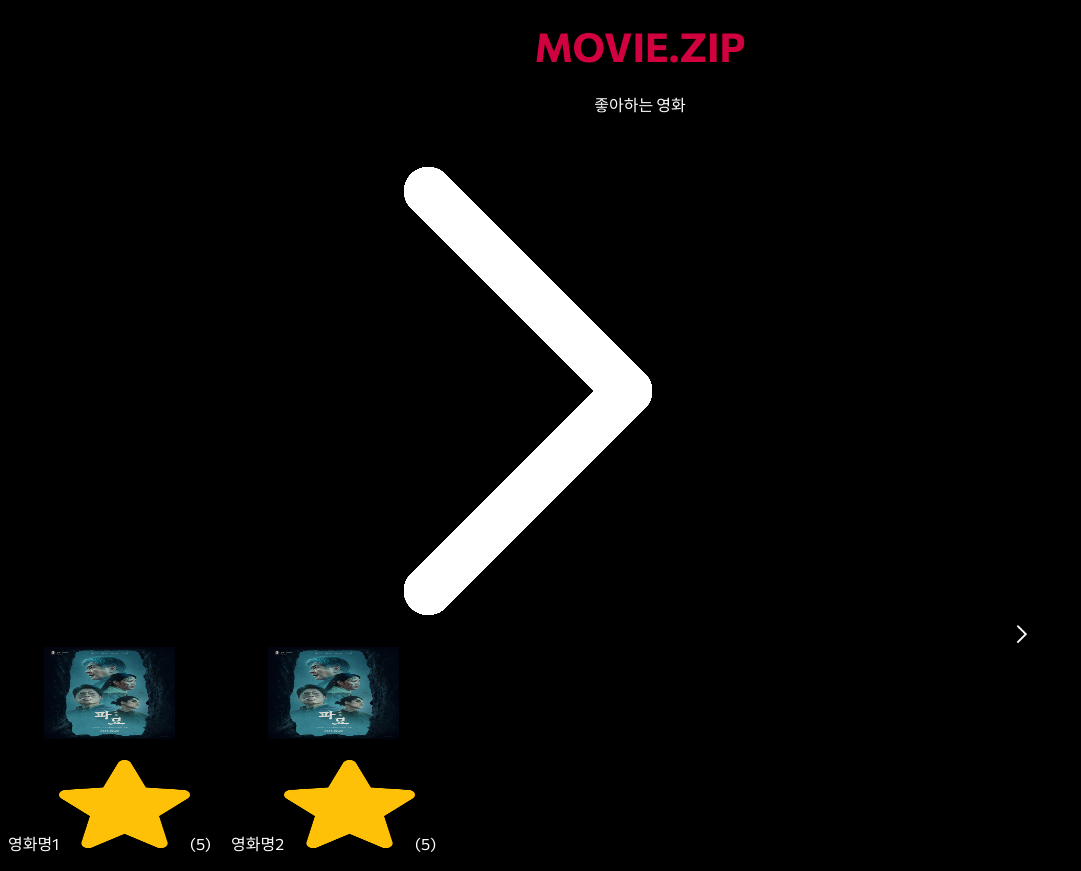
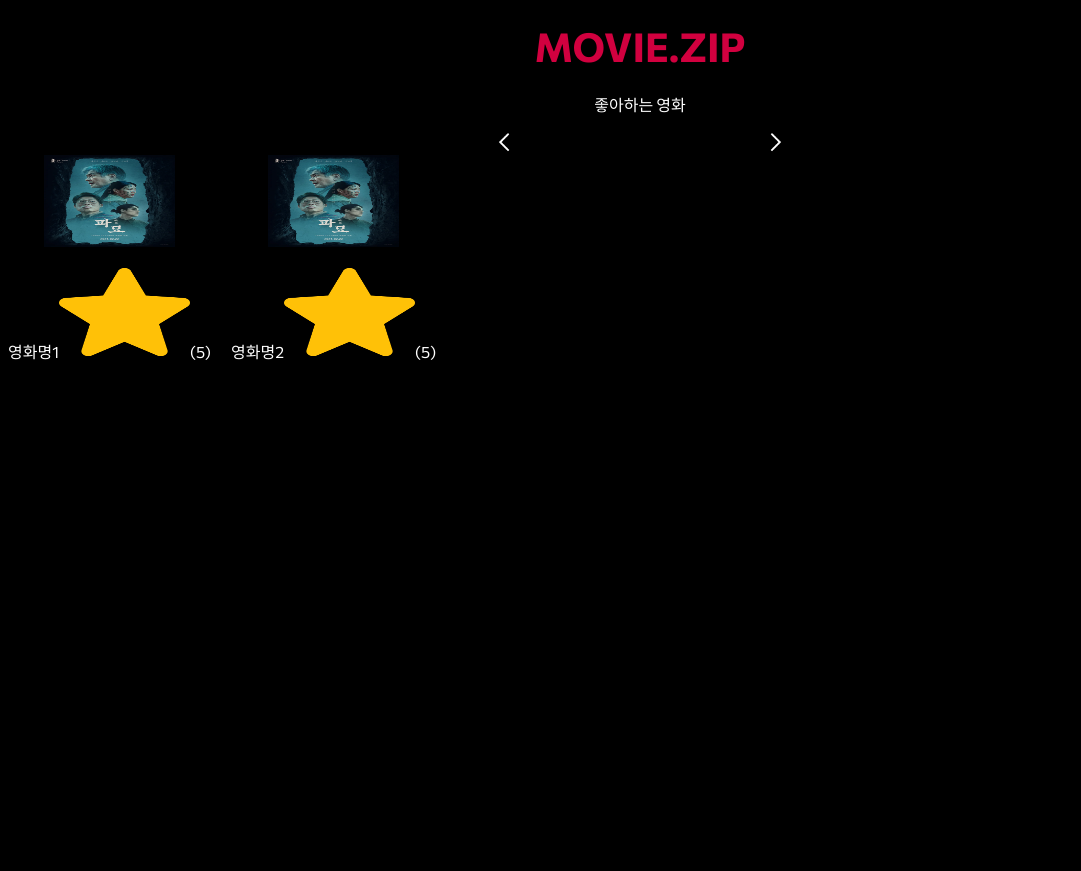
Before and after one commit to Munhak-Zip/Munhak.Zip_Front, a React (Create React App) app: page /wish in a window 1280 px wide. Shown: the whole page, without its empty margins (0-1081 px from the left). After the commit the page ends 800 px from the top, so only its background shows below. Built offline with nearby package versions, Linux system fonts and the light colour scheme.

Commit message:
[add] : 화살표 버튼 css 수정 #25

```diff
--- a/src/resources/css/Wish/Wish.css
+++ b/src/resources/css/Wish/Wish.css
@@ -36,12 +36,15 @@
         font-size: 18px;
         font-weight: bold;
     }
-
-    .Arrow {
+    .before-button{
         width: 20px;
         transform: scaleX(-1);
     }
-
+    .next-button{
+        width: 20px; /* 이미지의 너비를 조절 */
+        height: auto; /* 높이를 자동으로 설정하여 비율을 유지 */
+        margin-left: 250px;
+    }
     .movie .Poster-img {
         width: 131px;
         height: 20vh;
@@ -85,10 +88,10 @@
         color: #D1003F;
     }
 
-    .new, .recommend {
-        text-align: left;
-        font-size: 18px;
-        font-weight: bold;
+
+    .before-button{
+        width: 20px;
+        transform: scaleX(-1);
     }
     .next-button{
         width: 20px; /* 이미지의 너비를 조절 */
```
